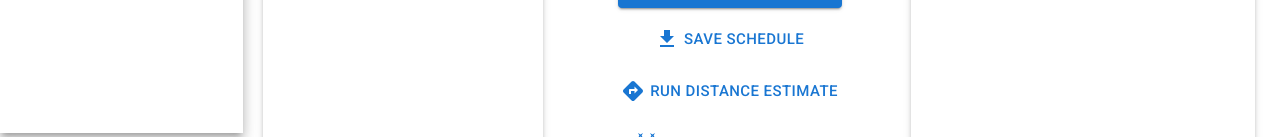
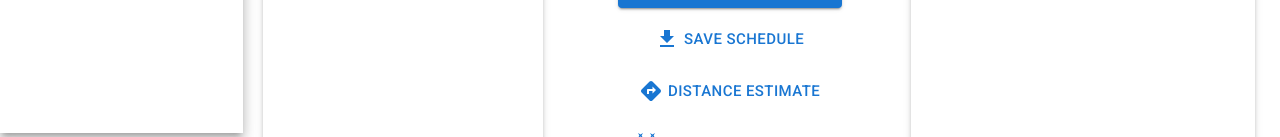
Before and after one commit to eding888/coursemagic, a React (Vite) app in the folder coursemagic-frontend/: page /dashboard in a window 1280 px wide. Shown: the part 667-804 px from the top of the page. Built offline with nearby package versions, Linux system fonts and the light colour scheme; no server answers.

Commit message:
Update favicon

```diff
--- a/coursemagic-frontend/src/main.tsx
+++ b/coursemagic-frontend/src/main.tsx
@@ -2,7 +2,6 @@ import React from 'react'
 import ReactDOM from 'react-dom/client'
 import Routes from './Routes';
 import { BrowserRouter } from 'react-router-dom';
-import { LocalizationProvider } from '@mui/x-date-pickers';
 
 import '@fontsource/roboto/300.css';
 import '@fontsource/roboto/400.css';
@@ -12,9 +11,7 @@ import '@fontsource/roboto/700.css';
 ReactDOM.createRoot(document.getElementById('root')!).render(
   <React.StrictMode>
     <BrowserRouter>
-      <LocalizationProvider>
-        <Routes />
-      </LocalizationProvider>
+      <Routes />
     </BrowserRouter>
   </React.StrictMode>,
 )
--- a/coursemagic-frontend/src/pages/Dashboard.tsx
+++ b/coursemagic-frontend/src/pages/Dashboard.tsx
@@ -199,10 +199,10 @@ function Dashboard() {
               <Box sx={{mt: "10px", ml: "30px", display: 'flex', width: "100%", justifyContent: "space-between", gap: "10px", flexDirection: tiny ? "column": "row", alignItems: tiny ? "center" : ""}}>
                 <Box sx={{display: "flex", flexDirection: "column", width: tiny ? "75%" : "50%", alignItems: "center", mt: "10px"}}>
                   <Typography variant="h6" sx={{mb: "40px"}}>{creditHours} Credit Hours</Typography>
-                  <Button onClick={handleAddClass}size="large" sx={{mb: "10px"}} variant="contained"><AddIcon sx={{mr: "5px"}}></AddIcon>Add Class to Cart</Button>
-                  <Button size="large" sx={{mb: "10px"}}><DownloadIcon sx={{mr: "5px"}}></DownloadIcon>Save Schedule</Button>
-                  <Button size="large" sx={{mb: "10px"}}><DirectionsIcon sx={{mr: "5px"}}></DirectionsIcon>Run Distance Estimate</Button>
-                  <Button size="large" sx={{mb: "10px"}}><AutoFixHighIcon sx={{mr: "5px"}}></AutoFixHighIcon>Get Magic Schedule</Button>
+                  <Button onClick={handleAddClass}size= {med && ! tiny ? "medium" : "large"} sx={{mb: "10px"}} variant="contained"><AddIcon sx={{mr: "5px"}}></AddIcon>Add Class to Cart</Button>
+                  <Button size={med && ! tiny ? "medium" : "large"} sx={{mb: "10px"}}><DownloadIcon sx={{mr: "5px"}}></DownloadIcon>Save Schedule</Button>
+                  <Button size={med && ! tiny ? "medium" : "large"} sx={{mb: "10px"}}><DirectionsIcon sx={{mr: "5px"}}></DirectionsIcon>Distance Estimate</Button>
+                  <Button size={med && ! tiny ? "medium" : "large"} sx={{mb: "10px"}}><AutoFixHighIcon sx={{mr: "5px"}}></AutoFixHighIcon>Get Magic Schedule</Button>
                 </Box>
                 <Box sx={{width: tiny ? "100%" : "50%", mt: tiny ? "30px" : "", boxShadow: 3, display: "flex", justifyContent: "center", height: "335px", pt: "10px"}}>
                   <Typography variant="h6">Current Classes</Typography>
```
Also changed, not shown: 1 other file (tests, documents, lock files or other folders).
